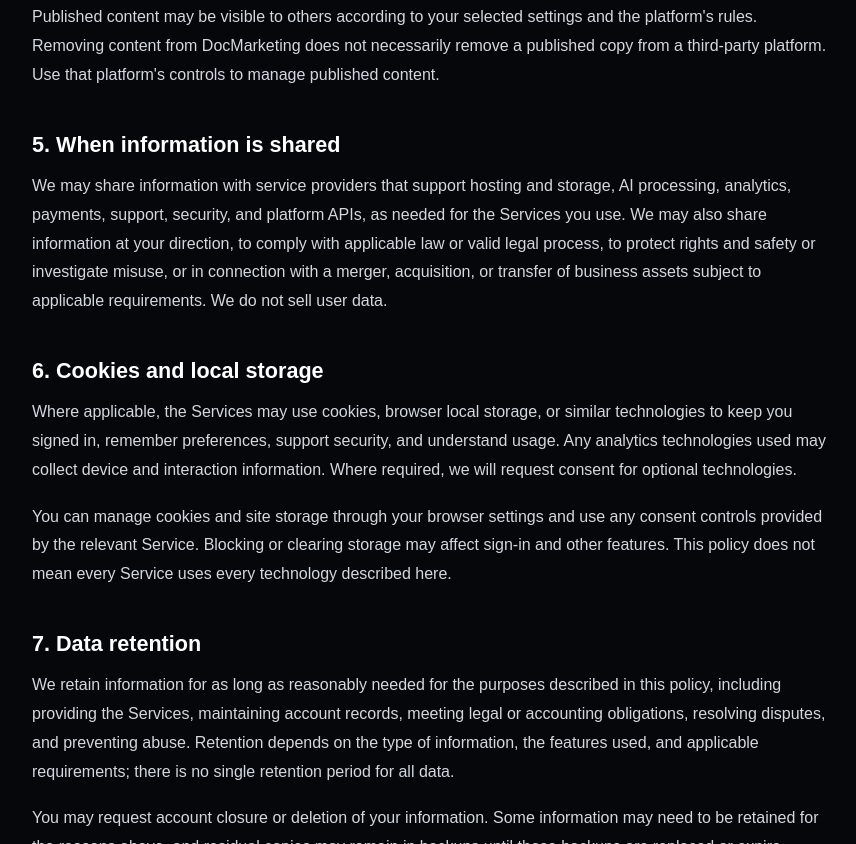
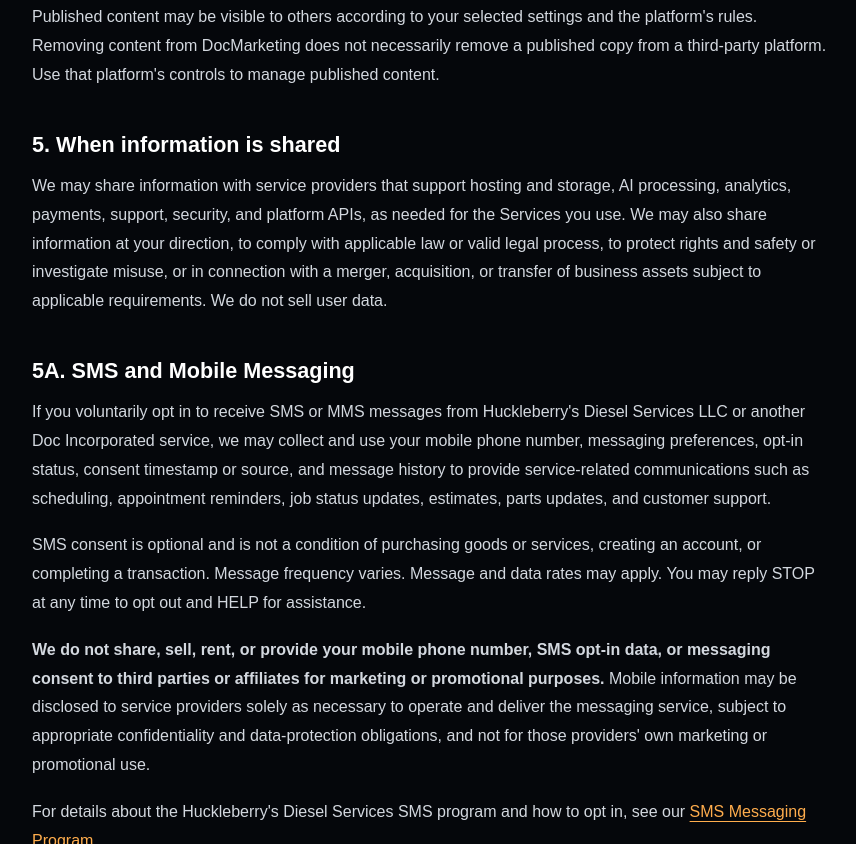
Before and after one commit to Huckleberry-Jon/docincorporated-website, a plain HTML site: page privacy/index.html in a window 1280 px wide. Shown: the part 1956-2800 px from the top of the page, without its empty margins (208-1064 px from the left). Drawn offline with Linux system fonts and the light colour scheme.

Commit message:
Add A2P SMS privacy disclosures

```diff
--- a/privacy/index.html
+++ b/privacy/index.html
@@ -13,12 +13,12 @@
 <a class="skip-link" href="#main">Skip to content</a>
 <header class="site-header">
     <a href="/" class="logo"><span class="logo-mark">DI</span><span class="logo-text">DOC INCORPORATED</span></a>
-    <nav class="legal-nav" aria-label="Main navigation"><a href="/">Home</a><a href="/terms/">Terms</a><a href="/privacy/" aria-current="page">Privacy</a></nav>
+    <nav class="legal-nav" aria-label="Main navigation"><a href="/">Home</a><a href="/terms/">Terms</a><a href="/privacy/" aria-current="page">Privacy</a><a href="/sms/">SMS</a></nav>
 </header>
 <main id="main" class="legal-content">
     <p class="eyebrow">DOC INCORPORATED</p>
     <h1>Privacy Policy</h1>
-    <p class="legal-date">Effective date: September 10, 2026 · Last updated: September 10, 2026</p>
+    <p class="legal-date">Effective date: September 10, 2026 · Last updated: October 5, 2026</p>
     <p>This Privacy Policy describes how Doc Incorporated ("we," "us," or "our") handles information in connection with our websites, software, applications, and services, including DocMarketing (the "Services"). It applies to current and future Services that reference this policy. A product-specific privacy notice may provide additional details about that product's practices.</p>
     <p>DocMarketing may use AI to generate marketing drafts, let users review, approve, and schedule content, and connect to third-party platforms through official APIs. The information we process depends on the features you use and the permissions you grant. Doc Incorporated does not sell user data.</p>
     <h2>1. Information we may collect</h2>
@@ -41,6 +41,11 @@
     <p>Published content may be visible to others according to your selected settings and the platform's rules. Removing content from DocMarketing does not necessarily remove a published copy from a third-party platform. Use that platform's controls to manage published content.</p>
     <h2>5. When information is shared</h2>
     <p>We may share information with service providers that support hosting and storage, AI processing, analytics, payments, support, security, and platform APIs, as needed for the Services you use. We may also share information at your direction, to comply with applicable law or valid legal process, to protect rights and safety or investigate misuse, or in connection with a merger, acquisition, or transfer of business assets subject to applicable requirements. We do not sell user data.</p>
+    <h2>5A. SMS and Mobile Messaging</h2>
+    <p>If you voluntarily opt in to receive SMS or MMS messages from Huckleberry's Diesel Services LLC or another Doc Incorporated service, we may collect and use your mobile phone number, messaging preferences, opt-in status, consent timestamp or source, and message history to provide service-related communications such as scheduling, appointment reminders, job status updates, estimates, parts updates, and customer support.</p>
+    <p>SMS consent is optional and is not a condition of purchasing goods or services, creating an account, or completing a transaction. Message frequency varies. Message and data rates may apply. You may reply STOP at any time to opt out and HELP for assistance.</p>
+    <p><strong>We do not share, sell, rent, or provide your mobile phone number, SMS opt-in data, or messaging consent to third parties or affiliates for marketing or promotional purposes.</strong> Mobile information may be disclosed to service providers solely as necessary to operate and deliver the messaging service, subject to appropriate confidentiality and data-protection obligations, and not for those providers' own marketing or promotional use.</p>
+    <p>For details about the Huckleberry's Diesel Services SMS program and how to opt in, see our <a href="/sms/">SMS Messaging Program</a>.</p>
     <h2>6. Cookies and local storage</h2>
     <p>Where applicable, the Services may use cookies, browser local storage, or similar technologies to keep you signed in, remember preferences, support security, and understand usage. Any analytics technologies used may collect device and interaction information. Where required, we will request consent for optional technologies.</p>
     <p>You can manage cookies and site storage through your browser settings and use any consent controls provided by the relevant Service. Blocking or clearing storage may affect sign-in and other features. This policy does not mean every Service uses every technology described here.</p>
@@ -64,7 +69,7 @@
 </main>
 <footer class="site-footer">
     <div class="footer-brand"><span class="logo-mark">DI</span><strong>DOC INCORPORATED</strong></div>
-    <nav class="legal-links" aria-label="Legal"><a href="/terms/">Terms of Service</a><a href="/privacy/" aria-current="page">Privacy Policy</a></nav>
+    <nav class="legal-links" aria-label="Legal"><a href="/terms/">Terms of Service</a><a href="/privacy/" aria-current="page">Privacy Policy</a><a href="/sms/">SMS Messaging</a></nav>
     <p class="copyright">© 2026 Doc Incorporated. All rights reserved.</p>
 </footer>
 </body>
```
